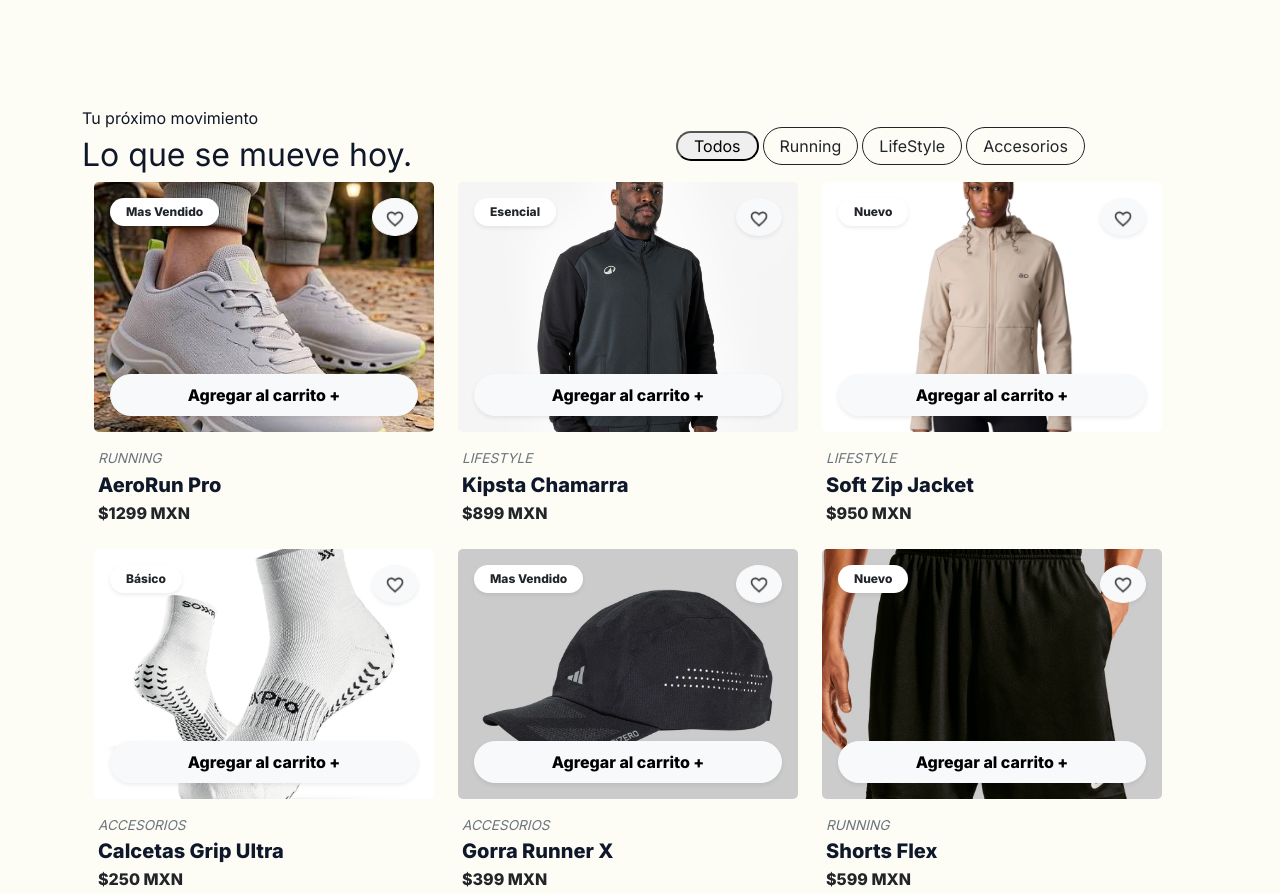
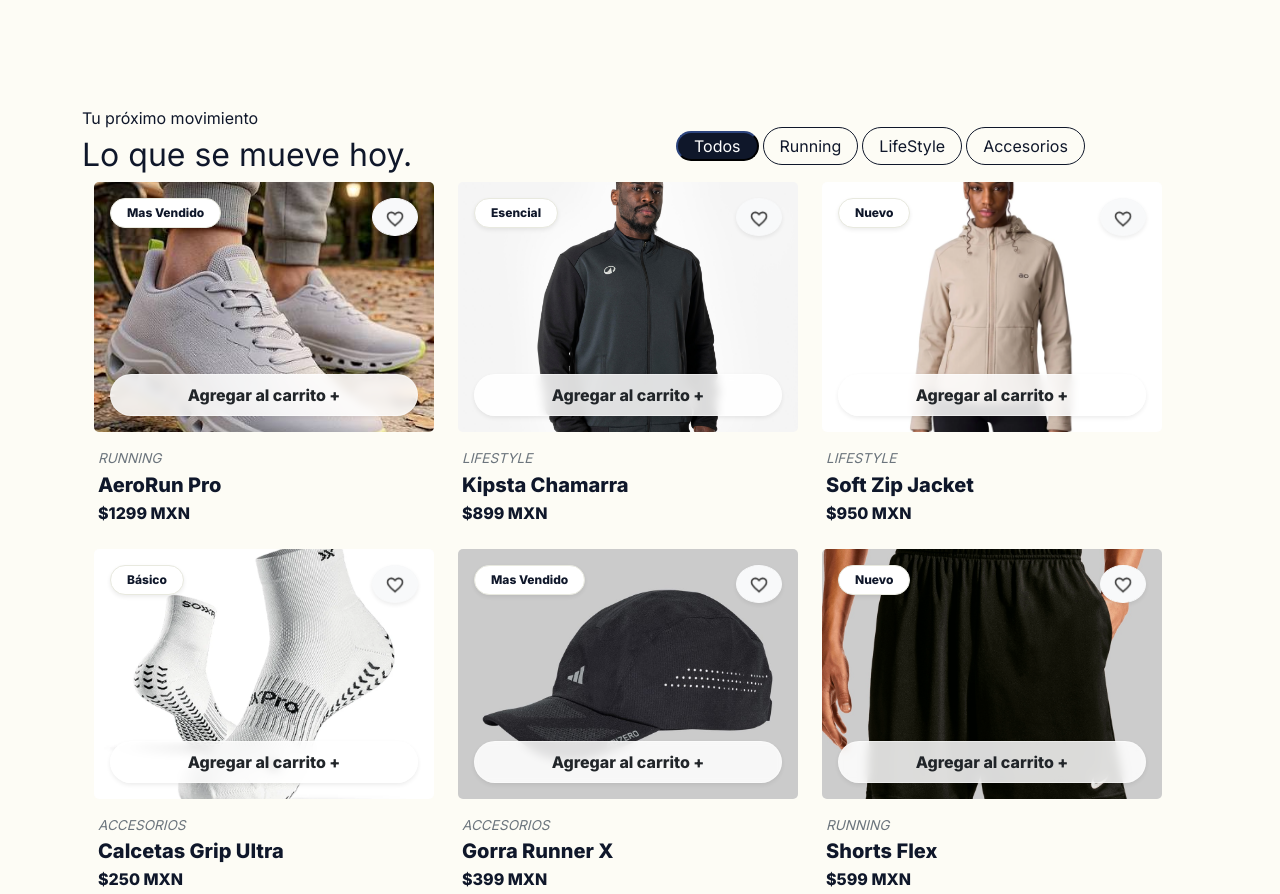
Before and after one commit to cbas-o7/HACKATON-1-GEN, a website built with Vite: page index.html in a window 1280 px wide. Shown: the part 967-1861 px from the top of the page. Built offline with nearby package versions, Linux system fonts and the light colour scheme.

Commit message:
Se agrega modificaciones para el modo oscuro

```diff
--- a/src/index.js
+++ b/src/index.js
@@ -78,13 +78,13 @@
     const tarjetaHTML = `
       <div class="col-12 col-md-6 col-lg-4 mb-4">
         <div class="tarjeta-hover">
-          <div class="card border-0 position-relative">
+          <div class="card border-0 position-relative bg-transparent">
             <img src="${prod.img}" class="card-img img-producto" alt="${prod.nombre}" />
 
             <div class="card-img-overlay d-flex flex-column justify-content-between p-3">
               <!-- Parte superior: Tag y Favorito -->
               <div class="d-flex justify-content-between align-items-start">
-                <span class="badge bg-white text-dark rounded-pill px-3 py-2 shadow-sm fw-bold">
+                <span class="badge tag-adaptable rounded-pill px-3 py-2 shadow-sm fw-bold">
                     ${prod.tag}
                 </span>
                 <button class="btn btn-light  rounded-circle shadow-sm btn-favorito" onclick="toggleFavorito(${prod.id})">
@@ -93,7 +93,7 @@
               </div>
 
               <!-- Parte inferior: Botón Carrito -->
-              <button class="btn btn-light rounded-pill shadow-sm fw-bold w-100 py-2" onclick="agregarAlCarrito(${prod.id},'${prod.img}' ,'${prod.nombre}', ${prod.precio})">
+              <button class="btn btn-outline-secondary glass-efecto rounded-pill shadow-sm fw-bold w-100 py-2" onclick="agregarAlCarrito(${prod.id},'${prod.img}' ,'${prod.nombre}', ${prod.precio})">
                 Agregar al carrito +
               </button>
             </div>
@@ -103,7 +103,7 @@
           <div class="mt-3 px-1">
             <p class="text-secondary fst-italic mb-1" style="font-size: 0.85rem;">${prod.categoria.toUpperCase()}</p>
             <h5 class="fw-bold mb-1">${prod.nombre}</h5>
-            <p class="fw-bold text-dark mb-0">$${prod.precio} MXN</p>
+            <p class="fw-bold mb-0">$${prod.precio} MXN</p>
           </div>
         </div>
       </div>
@@ -178,103 +178,98 @@
 window.toggleFavorito = toggleFavorito;
 renderizarProductos();
 
-
-
 (() => {
   const body = document.body;
-      const btnDark = document.getElementById('btnDark');
-      const navToggle = document.getElementById('navToggle');
-      const navMenu = document.getElementById('navMenu');
-      const cartBtn = document.getElementById('cartBtn');
-      const searchBtn = document.getElementById('searchBtn');
-      const notificationBtn = document.getElementById('notificationBtn');
+  const btnDark = document.getElementById("btnDark");
+  const navToggle = document.getElementById("navToggle");
+  const navMenu = document.getElementById("navMenu");
+  const cartBtn = document.getElementById("cartBtn");
+  const searchBtn = document.getElementById("searchBtn");
+  const notificationBtn = document.getElementById("notificationBtn");
 
   // MODO OSCURO CON LOCALSTORAGE
   try {
-        const savedTheme = localStorage.getItem('esfera-dark');
+    const savedTheme = localStorage.getItem("esfera-dark");
 
-        if (savedTheme === '1') {
-          body.classList.add('dark');
+    if (savedTheme === "1") {
+      body.classList.add("dark");
     }
   } catch (error) {
-        console.warn('No se pudo recuperar la preferencia de tema.', error);
+    console.warn("No se pudo recuperar la preferencia de tema.", error);
   }
 
   function updateThemeButton() {
-        const isDark = body.classList.contains('dark');
-        btnDark.textContent = isDark ? '☀️' : '🌙';
+    const isDark = body.classList.contains("dark");
+    btnDark.textContent = isDark ? "☀️" : "🌙";
     btnDark.setAttribute(
-          'aria-label',
-          isDark ? 'Activar modo claro' : 'Activar modo oscuro'
+      "aria-label",
+      isDark ? "Activar modo claro" : "Activar modo oscuro",
     );
   }
 
   updateThemeButton();
 
-      btnDark.addEventListener('click', () => {
-        body.classList.toggle('dark');
+  btnDark.addEventListener("click", () => {
+    body.classList.toggle("dark");
 
     try {
       localStorage.setItem(
-            'esfera-dark',
-            body.classList.contains('dark') ? '1' : '0'
+        "esfera-dark",
+        body.classList.contains("dark") ? "1" : "0",
       );
     } catch (error) {
-          console.warn('No se pudo guardar la preferencia de tema.', error);
+      console.warn("No se pudo guardar la preferencia de tema.", error);
     }
 
     updateThemeButton();
   });
 
   // Menú responsive
-      navToggle.addEventListener('click', () => {
-        const isOpen = navMenu.classList.toggle('nav__menu--open');
+  navToggle.addEventListener("click", () => {
+    const isOpen = navMenu.classList.toggle("nav__menu--open");
 
-        navToggle.setAttribute('aria-expanded', String(isOpen));
-        navToggle.setAttribute(
-          'aria-label',
-          isOpen ? 'Cerrar menú' : 'Abrir menú'
-        );
+    navToggle.setAttribute("aria-expanded", String(isOpen));
+    navToggle.setAttribute("aria-label", isOpen ? "Cerrar menú" : "Abrir menú");
   });
 
   // Cerrar el menú después de seleccionar una sección
-      navMenu.querySelectorAll('.nav__link').forEach(link => {
-        link.addEventListener('click', () => {
-          navMenu.classList.remove('nav__menu--open');
-          navToggle.setAttribute('aria-expanded', 'false');
-          navToggle.setAttribute('aria-label', 'Abrir menú');
+  navMenu.querySelectorAll(".nav__link").forEach((link) => {
+    link.addEventListener("click", () => {
+      navMenu.classList.remove("nav__menu--open");
+      navToggle.setAttribute("aria-expanded", "false");
+      navToggle.setAttribute("aria-label", "Abrir menú");
 
-          navMenu.querySelectorAll('.nav__link').forEach(item => {
-            item.classList.remove('active');
-            item.removeAttribute('aria-current');
+      navMenu.querySelectorAll(".nav__link").forEach((item) => {
+        item.classList.remove("active");
+        item.removeAttribute("aria-current");
       });
 
-          link.classList.add('active');
-          link.setAttribute('aria-current', 'page');
+      link.classList.add("active");
+      link.setAttribute("aria-current", "page");
     });
   });
 
   // Acciones provisionales de los botones
-      cartBtn.addEventListener('click', () => {
-        alert('Esfera Deportiva: aquí podrás consultar tu carrito de compras.');
+  cartBtn.addEventListener("click", () => {
+    alert("Esfera Deportiva: aquí podrás consultar tu carrito de compras.");
   });
 
-      searchBtn.addEventListener('click', () => {
-        alert('La búsqueda de productos se puede conectar aquí.');
+  searchBtn.addEventListener("click", () => {
+    alert("La búsqueda de productos se puede conectar aquí.");
   });
 
-      notificationBtn.addEventListener('click', () => {
-        alert('Por ahora no tienes notificaciones nuevas.');
+  notificationBtn.addEventListener("click", () => {
+    alert("Por ahora no tienes notificaciones nuevas.");
   });
 
   // Carrusel Bootstrap
-      const carouselElement = document.getElementById('esferaCarousel');
+  const carouselElement = document.getElementById("esferaCarousel");
 
   if (carouselElement && window.bootstrap) {
     bootstrap.Carousel.getOrCreateInstance(carouselElement, {
       interval: 3000,
-          ride: 'carousel',
-          pause: 'hover'
+      ride: "carousel",
+      pause: "hover",
     });
   }
 })();
--- a/src/styles.css
+++ b/src/styles.css
@@ -495,3 +495,63 @@
   text-align: center;
   border-top: 2px solid var(--tinta);
 }
+
+
+/* Efecto de vidrio claro para el modo de día */
+.glass-efecto {
+  background: rgba(255, 255, 255, 0.85) !important;
+  backdrop-filter: blur(5px);
+  -webkit-backdrop-filter: blur(6px);
+  color: #212529 !important;
+  border: 1px solid rgba(255, 255, 255, 0.4);
+}
+
+
+/* Efecto de vidrio oscuro automático para la noche */
+[data-bs-theme="dark"] .glass-efecto {
+  background: rgba(33, 37, 41, 0.85) !important;
+  color: #f8f9fa !important;
+  border: 1px solid rgba(255, 255, 255, 0.1);
+}
+
+/* Botón Seleccionado (Fondo contrastante) */
+.btn-filtro-activo {
+  background-color: var(--text) !important;
+  color: var(--surface) !important;
+  border: 1px solid var(--text) !important;
+}
+
+/* Botones Inactivos (Transparentes con borde) */
+.btn-filtro-inactivo {
+  background-color: transparent !important;
+  color: var(--text) !important;
+  border: 1px solid var(--border) !important;
+}
+
+/* Etiquetas de las tarjetas (Tag "Mas Vendido", etc.) */
+.tag-adaptable {
+  background-color: var(--surface) !important;
+  color: var(--text) !important;
+  border: 1px solid var(--border) !important;
+}
+
+/* Obliga a los botones inactivos a usar el color de texto dinámico de Carla (blanco de noche, negro de día) */
+.btn-filtro.btn-outline-dark {
+  color: var(--text) !important;
+  border-color: var(--text) !important;
+  background-color: transparent !important;
+}
+
+/* Efecto al pasar el mouse por los inactivos */
+.btn-filtro.btn-outline-dark:hover {
+  background-color: var(--text) !important;
+  color: var(--surface) !important;
+  opacity: 0.8;
+}
+
+/* Obliga al botón activo (Todos) a invertir los colores para resaltar */
+.btn-filtro.btn-dark {
+  background-color: var(--text) !important;
+  color: var(--surface) !important;
+  border-color: var(--text) !important;
+}
```
Lines whose indentation alone changed are shown as unchanged.
